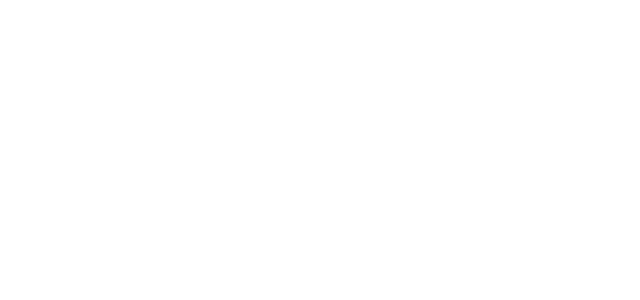
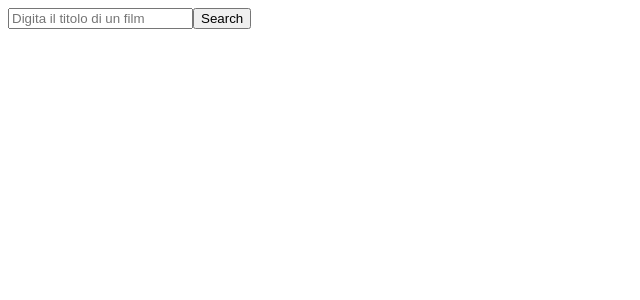
Before and after one commit to LorenzoNicco/vite-boolflix, a Vue app: page / in a window 1280 px wide. Shown: the top 300 px of the page, without its empty margins (0-640 px from the left). Built offline with nearby package versions, Linux system fonts and the light colour scheme.

Commit message:
Add ricerca film tramite search form

```diff
--- a/src/App.vue
+++ b/src/App.vue
@@ -14,12 +14,38 @@ export default {
   components: {
     HeaderApp,
     MainApp
-  }
+  },
+  methods: {
+    searchMovie() {
+        axios
+      .get("https://api.themoviedb.org/3/search/movie?api_key=44bbbe46a74e4cb360533140b122b63a", {
+        params: {
+          query: this.store.movieTitle
+        }
+      })
+      .then ((response) => {
+        console.log(response);
+      });
+    }
+  },
+  // created() {
+  //   axios
+  //   .get("https://api.themoviedb.org/3/search/movie?api_key=44bbbe46a74e4cb360533140b122b63a", {
+  //     params: {
+  //       query: this.store.movieTitle
+  //     }
+  //   })
+  //   .then ((response) => {
+  //     console.log(response);
+  //   });
+  // }
 }
 </script>
 
 <template>
+  <HeaderApp @search="searchMovie"/>
 
+  <MainApp />
 </template>
 
 <style>
--- a/src/components/HeaderApp.vue
+++ b/src/components/HeaderApp.vue
@@ -5,14 +5,20 @@ export default {
     name: "HeaderApp",
     data() {
         return {
-        store
+            store
         }
     }
 }
 </script>
 
 <template>
+    <form action="" @submit.prevent="onSubmit">
+        <input type="text" placeholder="Digita il titolo di un film"
+         v-model="store.movieTitle"
+        >
 
+        <button type="submit" @click="$emit('search')">Search</button>
+    </form>
 </template>
 
 <style scoped>
--- a/src/components/MainApp.vue
+++ b/src/components/MainApp.vue
@@ -5,7 +5,7 @@ export default {
     name: "MainApp",
     data() {
         return {
-        store
+            store
         }
     }
 }
--- a/src/store.js
+++ b/src/store.js
@@ -1,5 +1,5 @@
 import { reactive } from "vue";
 
 export const store = reactive ({
-
+    movieTitle: ""
 });
```
